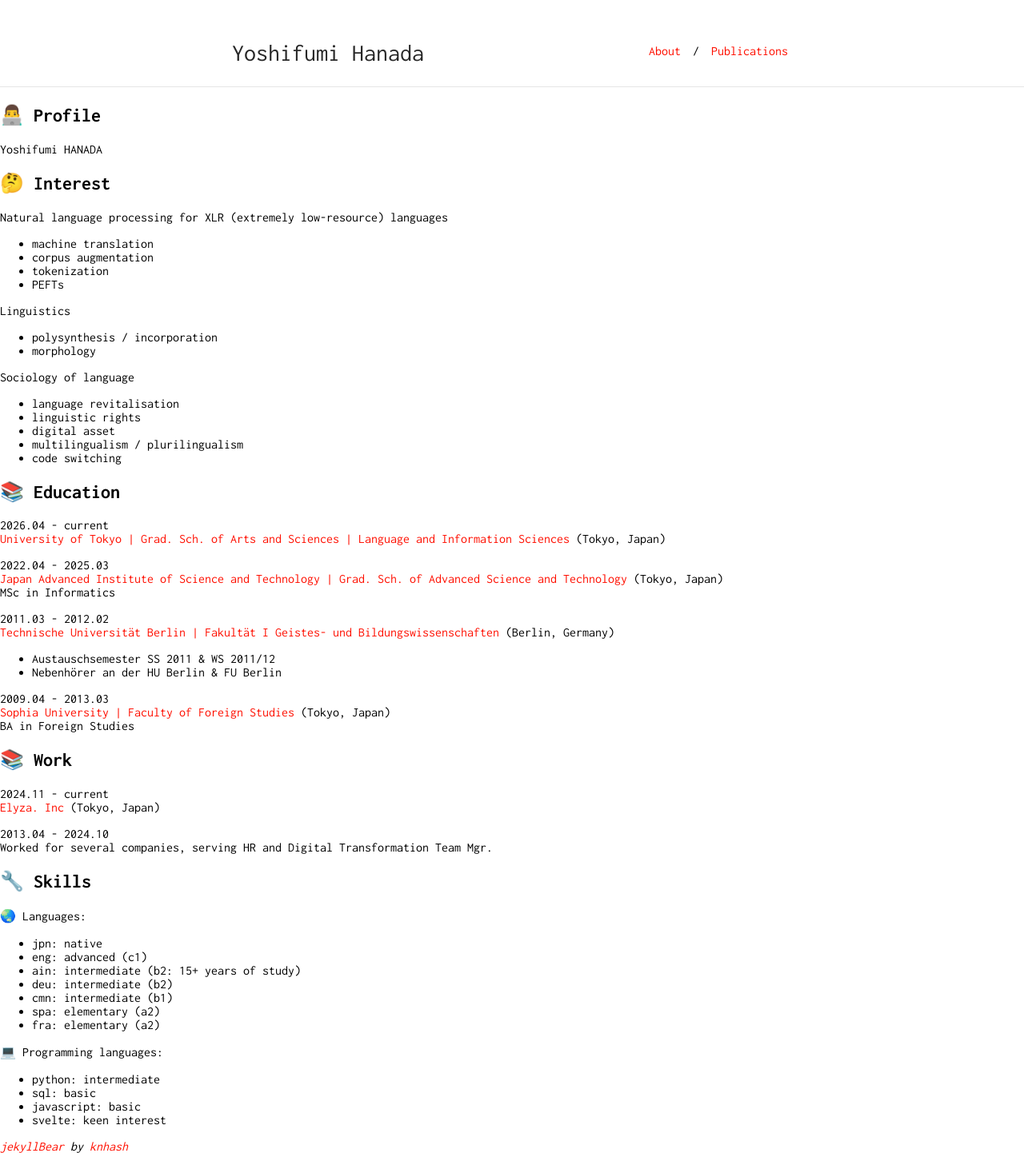
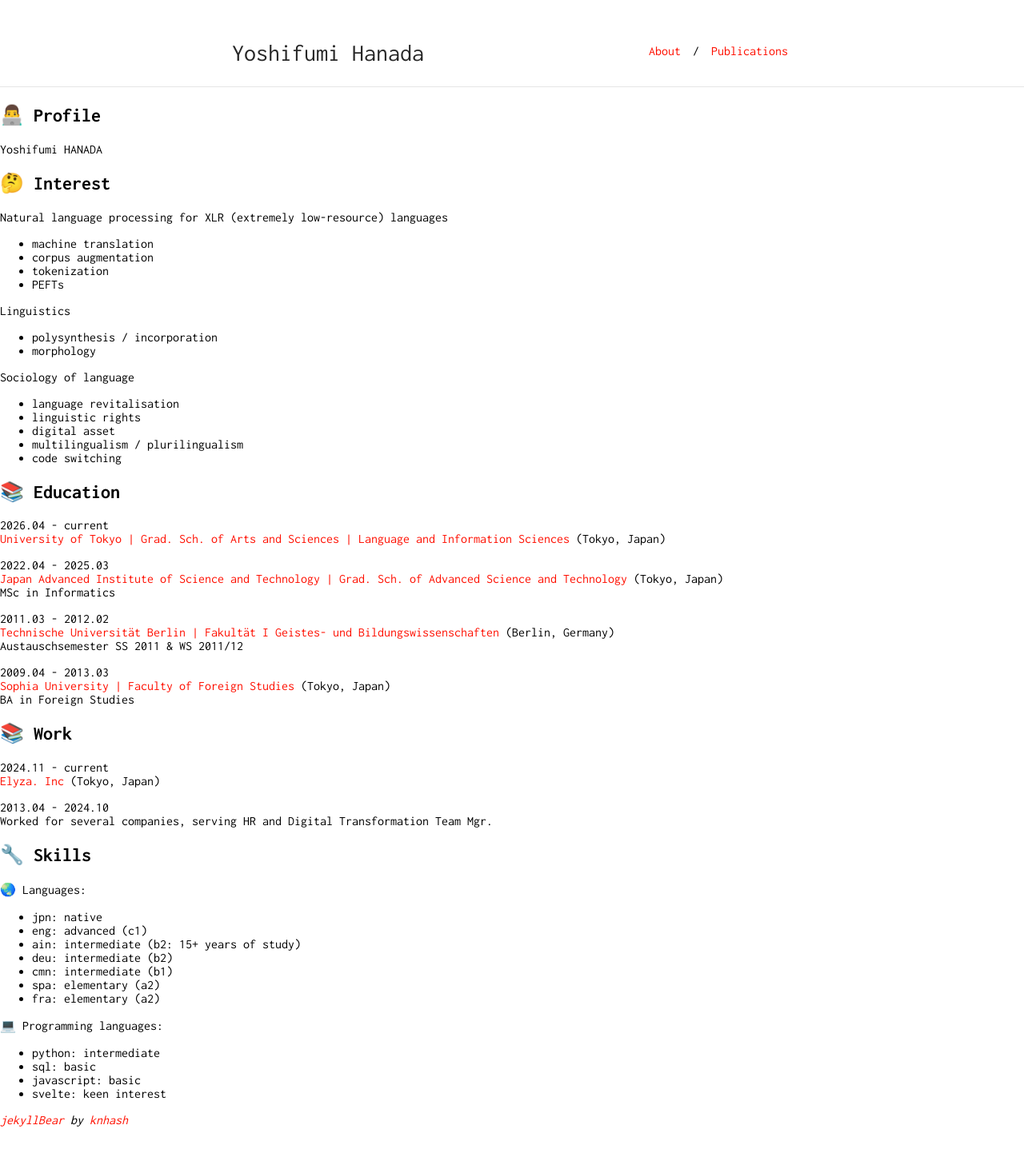
Before and after one commit to nonotoy/nonotoy.github.io, a Jekyll site: the page built from index.md, in a window 1280 px wide. Shown: the whole page at 80% size. Built offline with Jekyll 4.4.1, drawn with Linux system fonts in a browser that asks for light colours; after the commit the page ends 1409 px from its top, so only the background shows below that.

Commit message:
update profile

```diff
--- a/index.md
+++ b/index.md
@@ -37,8 +37,7 @@ MSc in Informatics
 
 2011.03 - 2012.02
 [Technische Universität Berlin | Fakultät I Geistes- und Bildungswissenschaften](https://www.tu.berlin/) (Berlin, Germany)
-- Austauschsemester SS 2011 & WS 2011/12
-- Nebenhörer an der HU Berlin & FU Berlin
+Austauschsemester SS 2011 & WS 2011/12
 
 2009.04 - 2013.03
 [Sophia University | Faculty of Foreign Studies](https://www.sophia.ac.jp/jpn/) (Tokyo, Japan)
```
